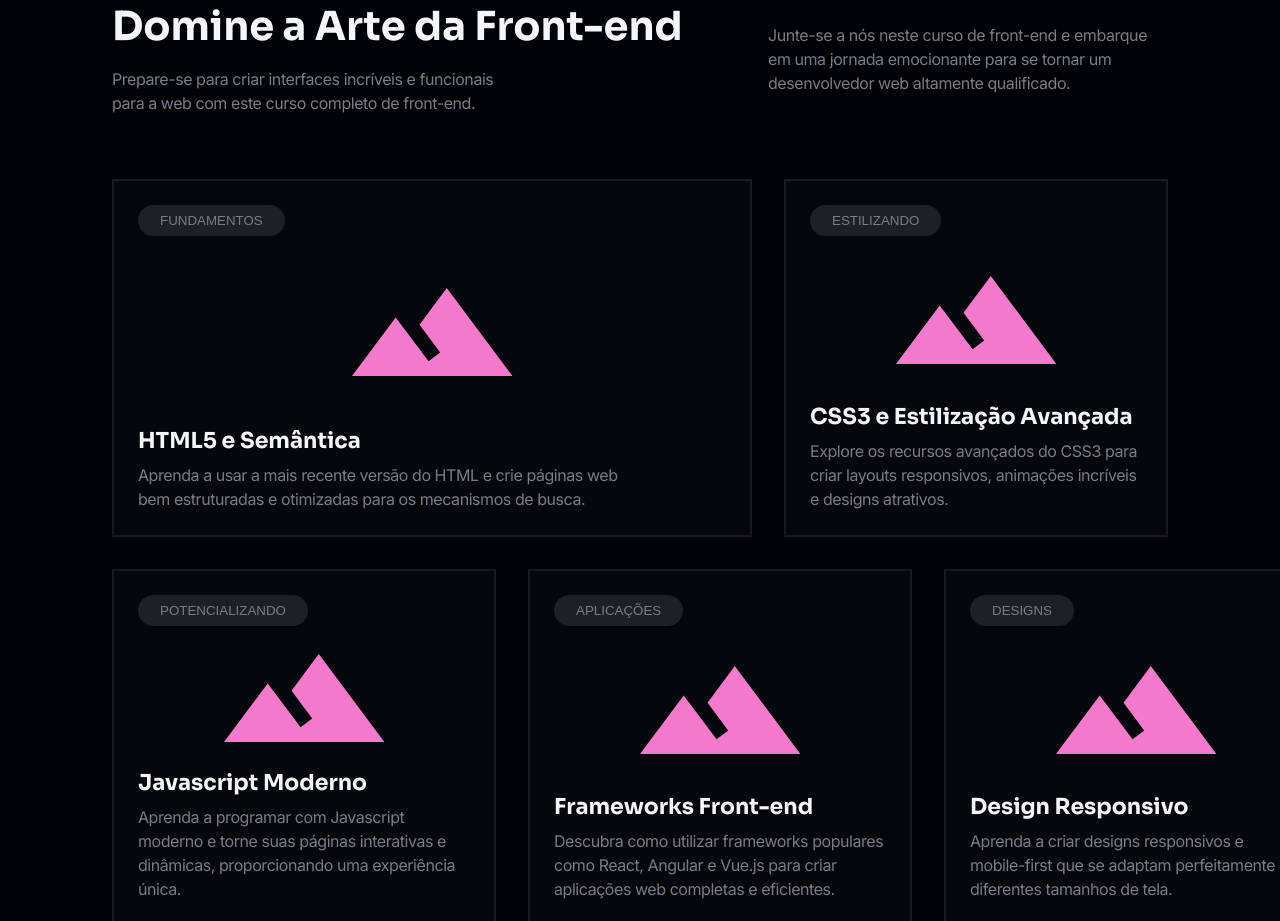
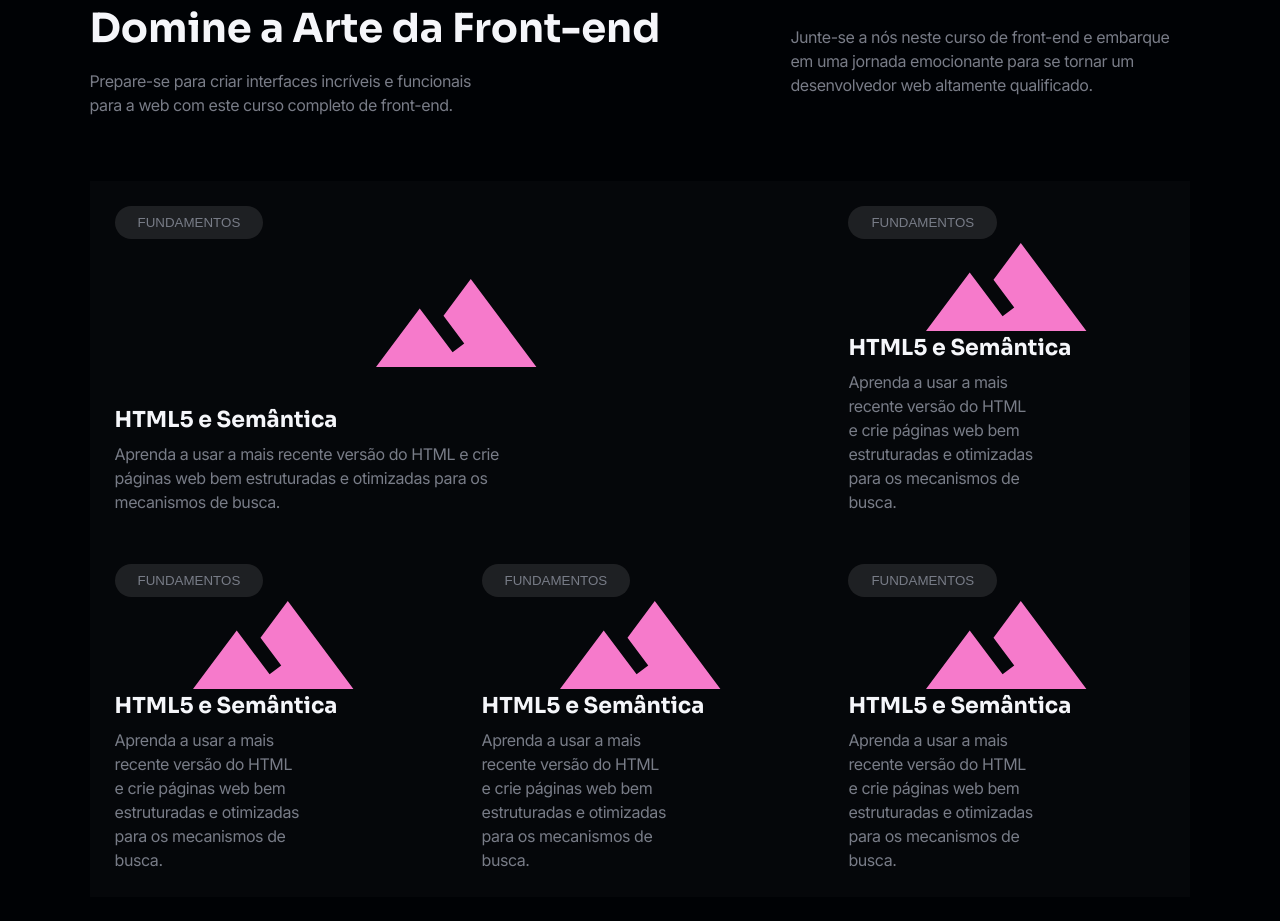
Before and after one commit to Gabriel-P-Freitas/StructCode-CodeBoost, a plain HTML site: page index.html in a window 1280 px wide. Shown: the part 1879-2800 px from the top of the page. Drawn offline with Linux system fonts and the light colour scheme.

Commit message:
estilizando alguns detalhes

```diff
--- a/assets/css/components.css
+++ b/assets/css/components.css
@@ -37,24 +37,36 @@ div.components-tranformando > div{
 }
 
 .courses-cards-frontend{
-    gap: 2rem;
 }
 
-div.card-frontend{
+.card-frontend{
     border: 2px solid rgba(255, 255, 255, 0.08);
     background: rgba(255, 255, 255, 0.02);
     padding: 1.5rem;
-    width: 24rem;
     height: 22.375rem;
+    width: 66.66666667%;
 }
 
-.conteudo-card{
-    max-width: 30rem;
+.col-8{
+    flex: 1 0 0%;
+    min-width: 66.66666667%;
+}
+
+.col-4{
+    flex: 1 0 0%;
+    min-width: 33.33333333%;
+}
+
+.col-auto{
+    flex: 1 0 0%;
+}
+
+.card-frontend > .conteudo-card p{
+    max-width: 60%;
 }
 
 
 .HTML-5{
-    flex-grow: 1;
 }
 
 .background-card{
--- a/assets/css/reset.css
+++ b/assets/css/reset.css
@@ -34,6 +34,11 @@ button{
     flex-direction: column;
 }
 
+.inline-flex{
+    display: inline-flex;
+    max-width: max-content;
+}
+
 .justify-between{
     justify-content: space-between;
 }
@@ -58,8 +63,9 @@ button{
 }
 
 .center{
-    padding-left: 7rem !important;
-    padding-right: 7rem !important;
+    padding-left: 0.75rem;
+    padding-right: 0.75rem;
+    width: 86%;
     max-width: 90rem;
     margin-left: auto;
     margin-right: auto;
@@ -153,6 +159,12 @@ button{
 
 .transition-ease-in{
     transition: all 0.3s ease-in;
+    border: transparent 1px solid;
+    cursor: pointer;
+}
+
+.transform-hover:hover{
+    transform: scale(1.02);
 }
 
 .totalmente-100{
--- a/index.html
+++ b/index.html
@@ -123,60 +123,79 @@
 
                     <div class="courses-cards-frontend flex-row flex-wrap">
 
-                        <div class="HTML-5 flex-column justify-between card-frontend">
-                            <div>
-                                <button><a href=""class="btn-card">FUNDAMENTOS</a></button>
-                            </div>
-                            <div class="background-card"></div>
-                            <div class="conteudo-card">
-                                <h6 class="pb-1">HTML5 e Semântica</h6>
+                        <a class="card-frontend col-8 flex-column justify-between transition-ease-in transform-hover" href="">
+
+                            <button class="btn-card inline-flex transition-ease-in">FUNDAMENTOS</button>
+
+                            <span class="background-card"></span>
+
+                            <article class="conteudo-card">
+                                <header>
+                                    <h6 class="pb-1">HTML5 e Semântica</h6>
+                                </header>
                                 <p>Aprenda a usar a mais recente versão do HTML e crie páginas web bem estruturadas e otimizadas para os mecanismos de busca.</p>
-                            </div>
-                        </div>
+                            </article>
 
-                        <div class="flex-column justify-between card-frontend">
-                            <div>
-                                <button><a href=""class="btn-card">ESTILIZANDO</a></button>
-                            </div>
-                            <div class="background-card"></div>
-                            <div class="conteudo-card">
-                                <h6 class="pb-1">CSS3 e Estilização Avançada</h6>
-                                <p>Explore os recursos avançados do CSS3 para criar layouts responsivos, animações incríveis e designs atrativos.</p>
-                            </div>
-                        </div>
+                        </a>
 
-                        <div class="flex-row courses-cards-frontend">
-                            <div class="flex-column justify-between card-frontend">
-                                <div>
-                                    <button><a href=""class="btn-card">POTENCIALIZANDO</a></button>
-                                </div>
-                                <div class="background-card"></div>
-                                <div class="conteudo-card">
-                                    <h6 class="pb-1">Javascript Moderno</h6>
-                                    <p>Aprenda a programar com Javascript moderno e torne suas páginas interativas e dinâmicas, proporcionando uma experiência única.</p>
-                                </div>
-                            </div>
-                            <div class="flex-column justify-between card-frontend">
-                                <div>
-                                    <button><a href=""class="btn-card">APLICAÇÕES</a></button>
-                                </div>
-                                <div class="background-card"></div>
-                                <div class="conteudo-card">
-                                    <h6 class="pb-1">Frameworks Front-end</h6>
-                                    <p>Descubra como utilizar frameworks populares como React, Angular e Vue.js para criar aplicações web completas e eficientes.</p>
-                                </div>
-                            </div>
-                            <div class="flex-column justify-between card-frontend">
-                                <div>
-                                    <button><a href=""class="btn-card">DESIGNS</a></button>
-                                </div>
-                                <div class="background-card"></div>
-                                <div class="conteudo-card">
-                                    <h6 class="pb-1">Design Responsivo</h6>
-                                    <p>Aprenda a criar designs responsivos e <br> mobile-first que se adaptam perfeitamente a diferentes tamanhos de tela.</p>
-                                </div>
-                            </div>
-                        </div>
+                        <a class="card-frontend col-4 flex-column justify-between transition-ease-in transform-hover" href="">
+
+                            <button class="btn-card inline-flex transition-ease-in">FUNDAMENTOS</button>
+
+                            <span class="background-card"></span>
+
+                            <article class="conteudo-card">
+                                <header>
+                                    <h6 class="pb-1">HTML5 e Semântica</h6>
+                                </header>
+                                <p>Aprenda a usar a mais recente versão do HTML e crie páginas web bem estruturadas e otimizadas para os mecanismos de busca.</p>
+                            </article>
+
+                        </a>
+
+
+                        <a class="card-frontend col-4 flex-column justify-between transition-ease-in transform-hover" href="">
+
+                            <button class="btn-card inline-flex transition-ease-in">FUNDAMENTOS</button>
+
+                            <span class="background-card"></span>
+
+                            <article class="conteudo-card">
+                                <header>
+                                    <h6 class="pb-1">HTML5 e Semântica</h6>
+                                </header>
+                                <p>Aprenda a usar a mais recente versão do HTML e crie páginas web bem estruturadas e otimizadas para os mecanismos de busca.</p>
+                            </article>
+
+                        </a>
+                        <a class="card-frontend col-4 flex-column justify-between transition-ease-in transform-hover" href="">
+
+                            <button class="btn-card inline-flex transition-ease-in">FUNDAMENTOS</button>
+
+                            <span class="background-card"></span>
+
+                            <article class="conteudo-card">
+                                <header>
+                                    <h6 class="pb-1">HTML5 e Semântica</h6>
+                                </header>
+                                <p>Aprenda a usar a mais recente versão do HTML e crie páginas web bem estruturadas e otimizadas para os mecanismos de busca.</p>
+                            </article>
+
+                        </a>
+                        <a class="card-frontend col-4 flex-column justify-between transition-ease-in transform-hover" href="">
+
+                            <button class="btn-card inline-flex transition-ease-in">FUNDAMENTOS</button>
+
+                            <span class="background-card"></span>
+
+                            <article class="conteudo-card">
+                                <header>
+                                    <h6 class="pb-1">HTML5 e Semântica</h6>
+                                </header>
+                                <p>Aprenda a usar a mais recente versão do HTML e crie páginas web bem estruturadas e otimizadas para os mecanismos de busca.</p>
+                            </article>
+
+                        </a>
                     </div>
 
 
```
